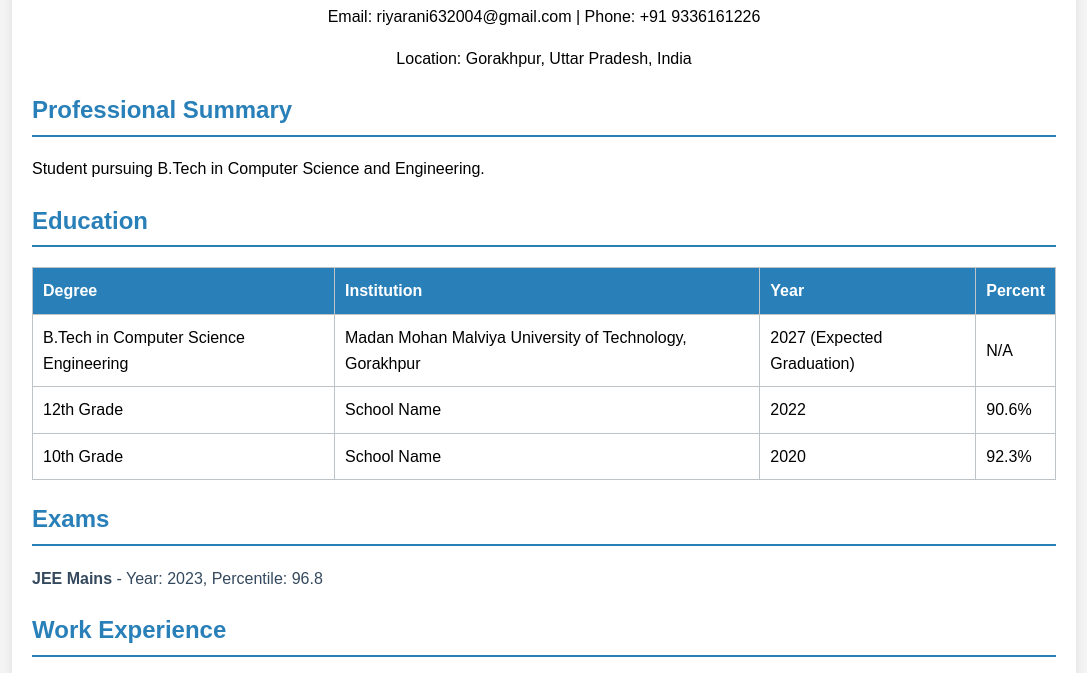
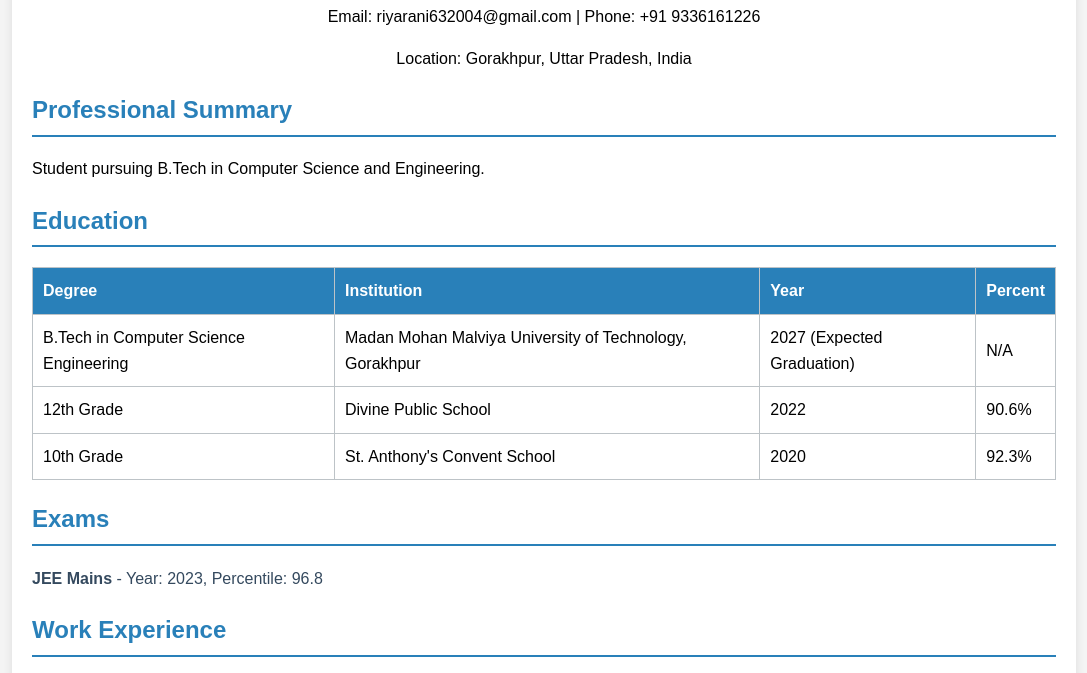
Before and after one commit to riya-46/Resume, a plain HTML site: page index.html in a window 1280 px wide. Shown: the part 96-769 px from the top of the page, without its empty margins (96-1183 px from the left). Drawn offline with Linux system fonts and the light colour scheme.

Commit message:
Update index.html

```diff
--- a/index.html
+++ b/index.html
@@ -40,13 +40,13 @@
                     </tr>
                     <tr>
                         <td>12th Grade</td>
-                        <td>School Name</td>
+                        <td>Divine Public School</td>
                         <td>2022</td>
                         <td>90.6%</td>
                     </tr>
                     <tr>
                         <td>10th Grade</td>
-                        <td>School Name</td>
+                        <td>St. Anthony's Convent School</td>
                         <td>2020</td>
                         <td>92.3%</td>
                     </tr>
```
